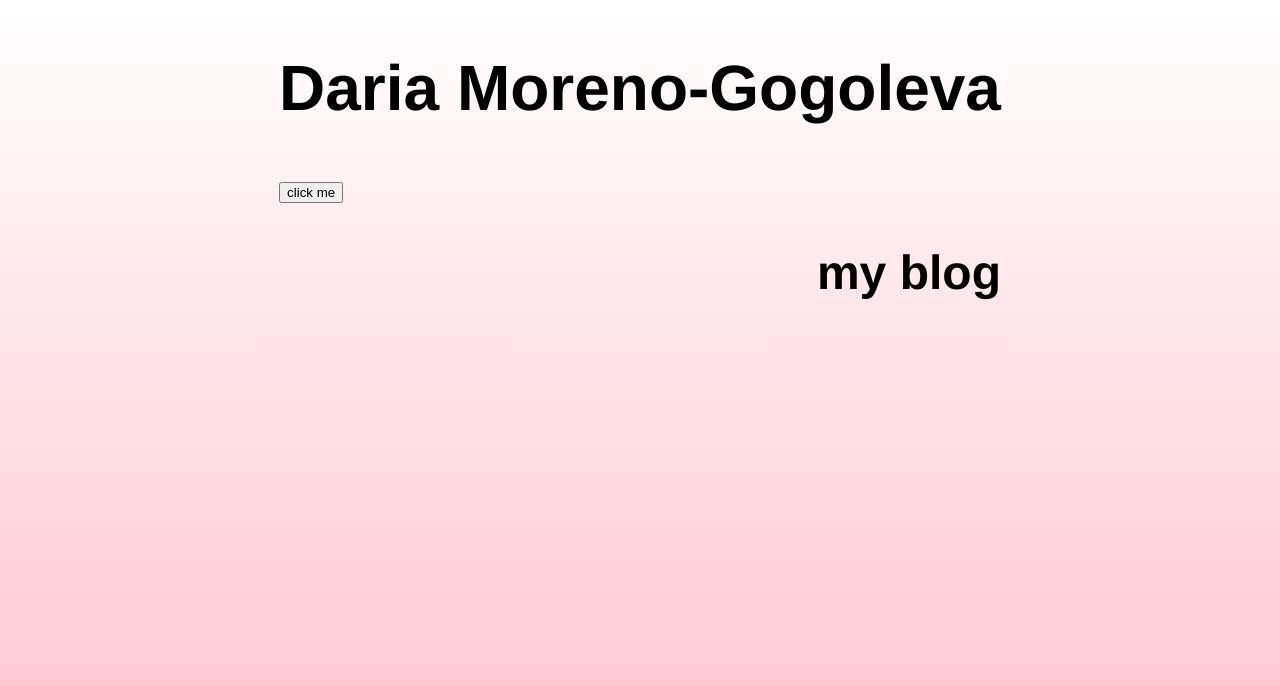
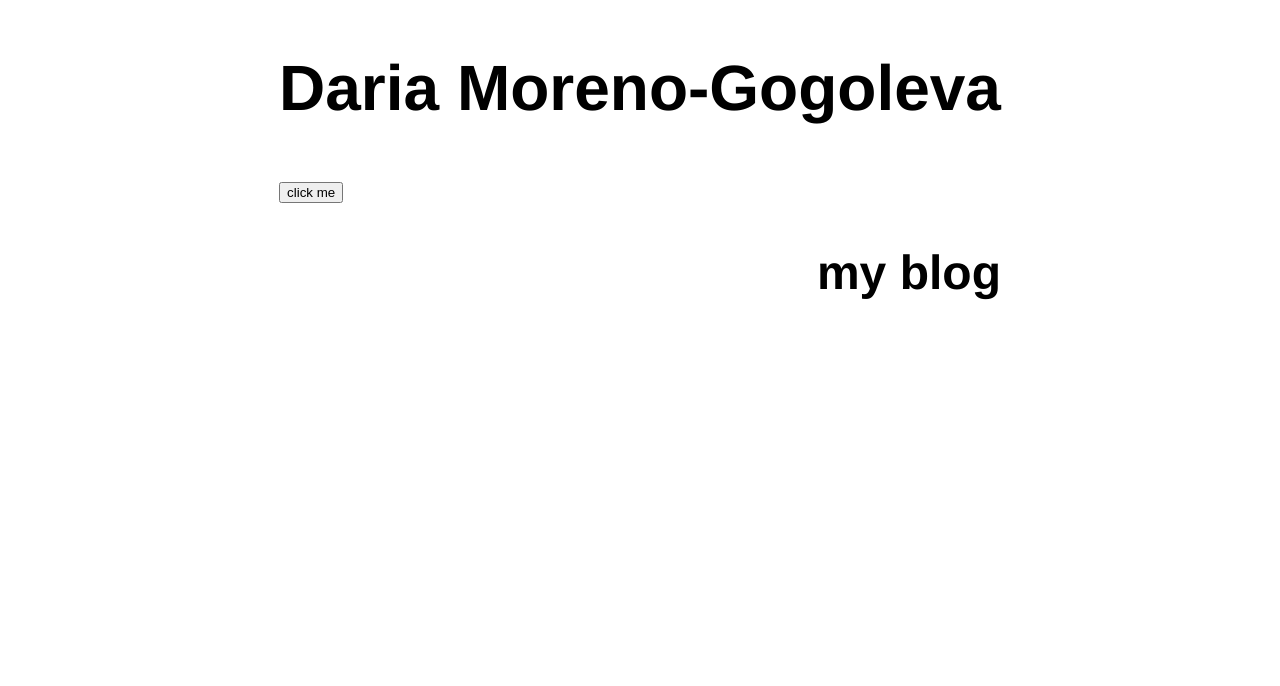
Before and after one commit to iwanttobealight/blog, a React (Vite) app: page / in a window 1280 px wide. Shown: the top 686 px of the page. Built offline with nearby package versions, Linux system fonts and the light colour scheme.

Commit message:
remove bg-color

```diff
--- a/src/components/app/app.tsx
+++ b/src/components/app/app.tsx
@@ -4,7 +4,7 @@ import { Button } from '~components/button';
 export const App = () => {
   return <div className="app">
     <h1>Daria Moreno-Gogoleva</h1>
-    <Button color={33}>click me</Button>
+    <Button>click me</Button>
     <h2 style={{ textAlign: 'right' }}>my blog</h2>
   </div>
 }
--- a/src/components/button/button.tsx
+++ b/src/components/button/button.tsx
@@ -1,8 +1,8 @@
 import * as React from 'react';
 
 interface ButtonProps {
-  color: string
-  shadowSize: number
+  color?: string
+  shadowSize?: number
 }
 
 export const Button = (props: ButtonProps) => {
--- a/src/styles/style.css
+++ b/src/styles/style.css
@@ -4,5 +4,4 @@ html {
   display: flex;
   height: 100%;
   justify-content: center;
-  background: linear-gradient(white, pink);
 }
```
Also changed, not shown: tsconfig.json (+7 -2 lines), .eslintrc.js.
